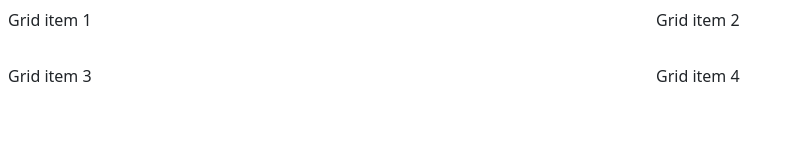
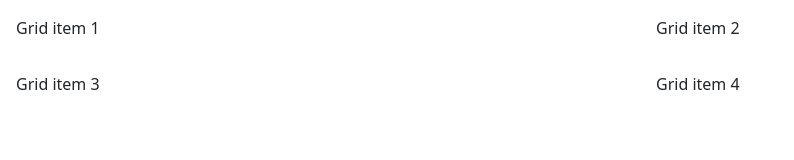
Before and after one commit to shotbyrosario/gallery, a plain HTML site: page index.html in a window 1280 px wide. Shown: the whole page, without its empty margins (0-794 px from the left). Drawn offline with nearby package versions, Linux system fonts and the light colour scheme.

Commit message:
Update index.html

```diff
--- a/index.html
+++ b/index.html
@@ -24,7 +24,7 @@
     <meta property="twitter:image" content="" />
     </head>
 <body>
-  <div style="grid-template-columns: 1fr 1fr;" class="d-grid gap-3">
+  <div style="grid-template-columns: 1fr 1fr;" class="d-grid gap-3 mx-auto p-2">
   <div class="p-2">Grid item 1</div>
   <div class="p-2">Grid item 2</div>
   <div class="p-2">Grid item 3</div>
```
